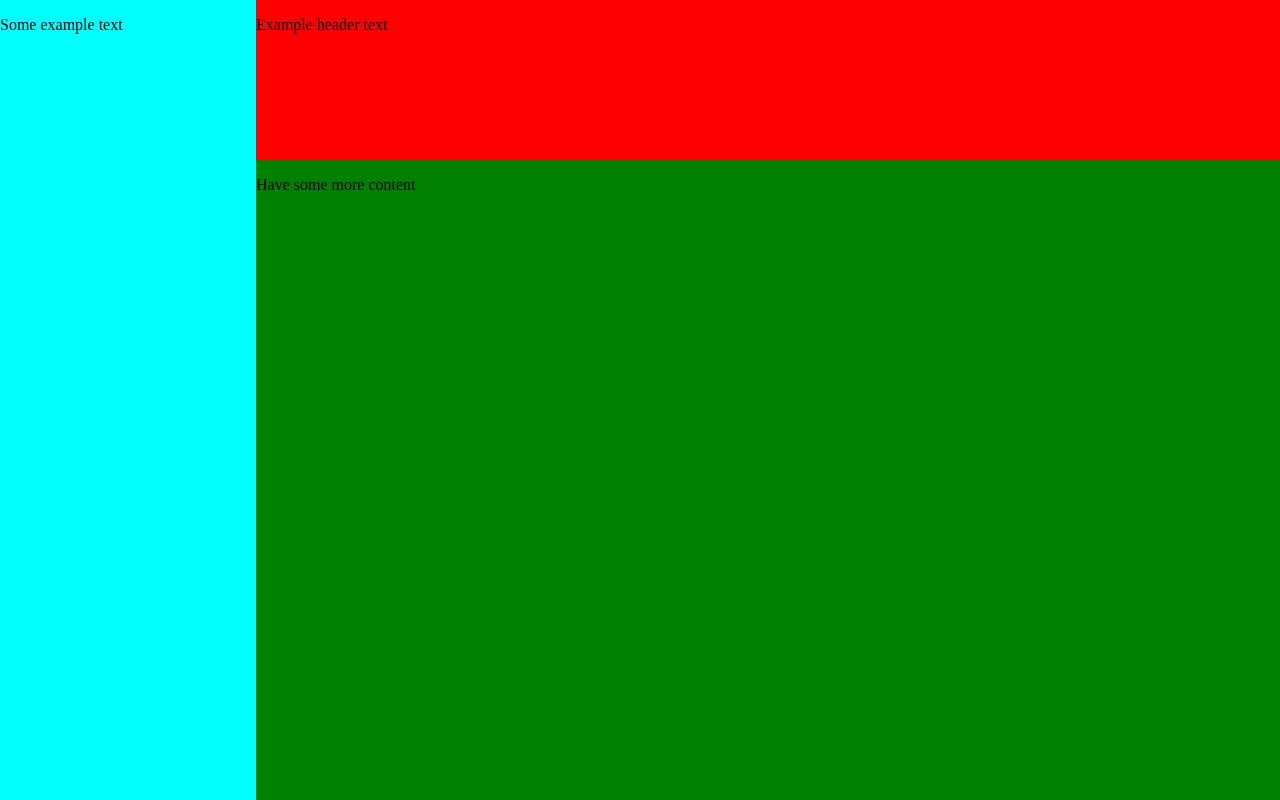
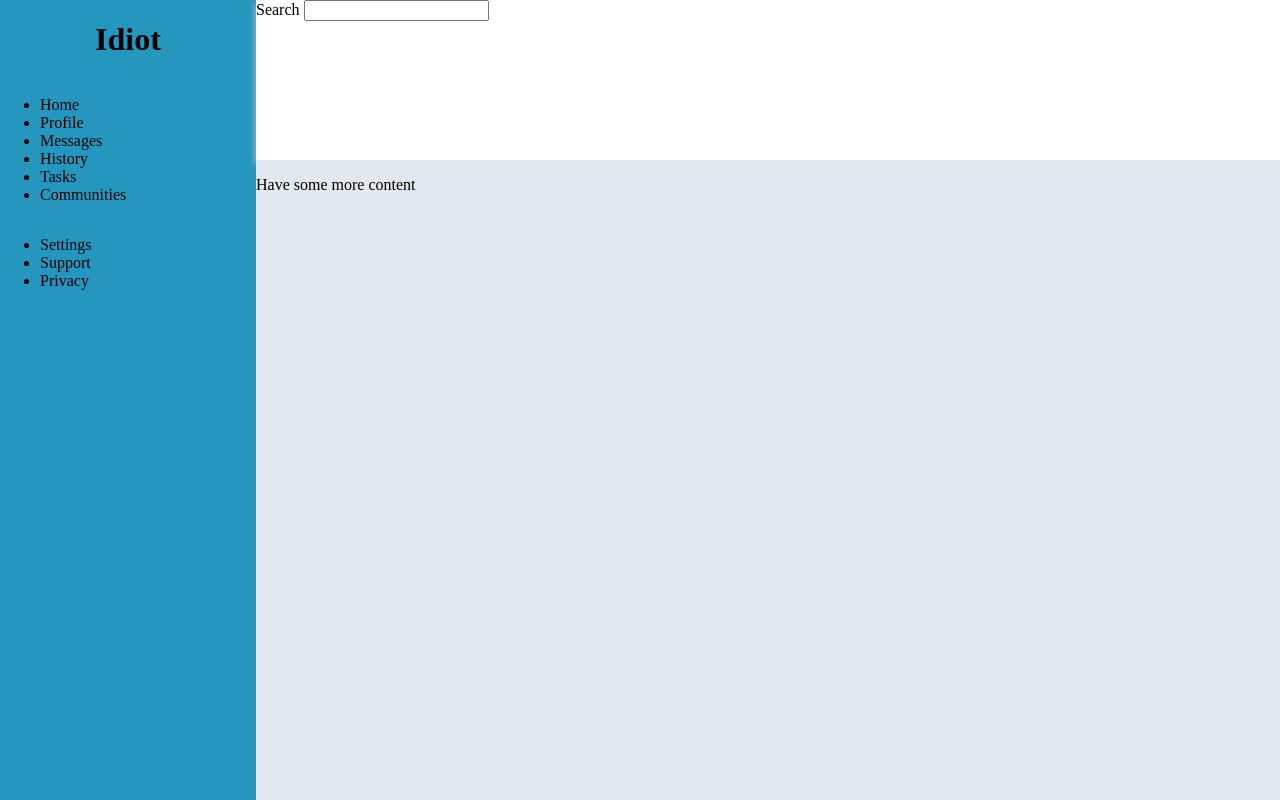
Before and after one commit to WhiteLanterns/odin-dashboard, a plain HTML site: page index.html in a window 1280 px wide. Drawn offline with Linux system fonts and the light colour scheme.

Commit message:
Created side bar, fixed the colors

```diff
--- a/index.html
+++ b/index.html
@@ -11,10 +11,41 @@
 
 <body>
     <div class="navbar-container">
-        <p>Some example text</p>
+        <div class="logo-container">
+            <h1>Idiot</h1>
+        </div>
+        <div class="common-items">
+            <ul>
+                <li>Home</li>
+                <li>Profile</li>
+                <li>Messages</li>
+                <li>History</li>
+                <li>Tasks</li>
+                <li>Communities</li>
+            </ul>
+        </div>
+        <div class="options-items">
+            <ul>
+                <li>Settings</li>
+                <li>Support</li>
+                <li>Privacy</li>
+            </ul>
+        </div>
     </div>
     <div class="header-container">
-        <p>Example header text</p>
+        <div class="top-header-container">
+            <div class="search-container">
+                <form action="post">
+                    <label for="search">Search</label>
+                    <input type="text" name="search" id="search">
+                </form>
+            </div>
+            <div class="account-container">
+
+            </div>
+        </div>
+        <div class="bottom-header-container"></div>
+        <div class="actions-container"></div>
     </div>
     <div class="content-container">
         <p>Have some more content</p>
--- a/style.css
+++ b/style.css
@@ -1,6 +1,7 @@
 :root {
     width: 100vw;
     height: 100vh;
+    --default-box-shadow: 0px 4px 7px 0px #c6c6c6;
 }
 
 html,
@@ -17,17 +18,25 @@ body {
 
 .navbar-container {
     display: flex;
-    background-color: aqua;
+    flex-direction: column;
+    background-color: #2596be;
     grid-area: 1 / 1 / 3 / 1;
+}
+
+.logo-container {
+    text-align: center;
 }
 
 .header-container {
     display: flex;
-    background-color: red;
+    flex-direction: row;
+    box-shadow: var(--default-box-shadow);
+    background-color: #FFFFFF;
     grid-area: 1 / 2 / 1 / 3;
 }
 
 .content-container {
-    background-color: green;
+    display: grid;
+    background-color: #e2e8f0;
     grid-area: 2 / 2 / 3 / 3;
 }
```
